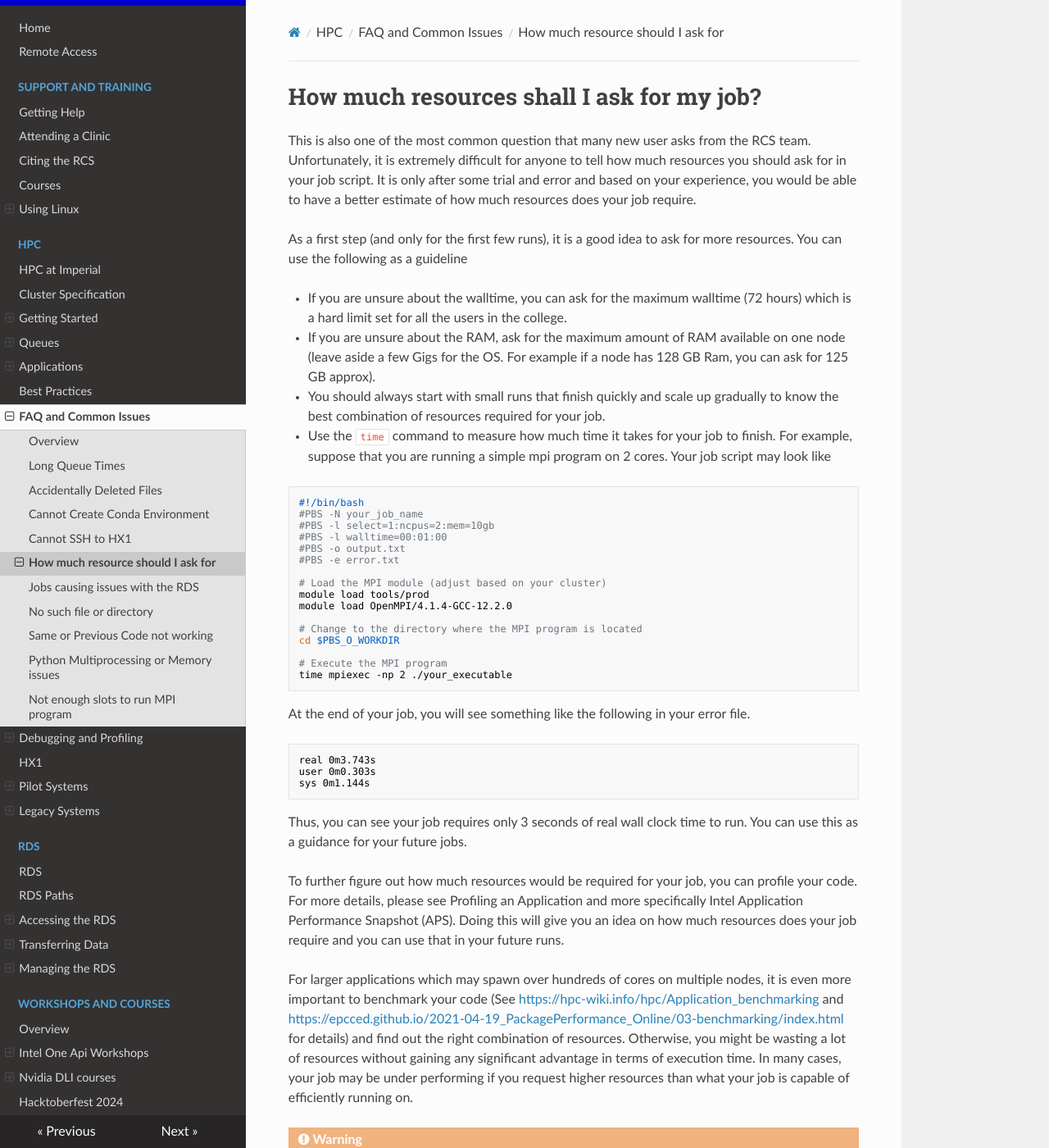
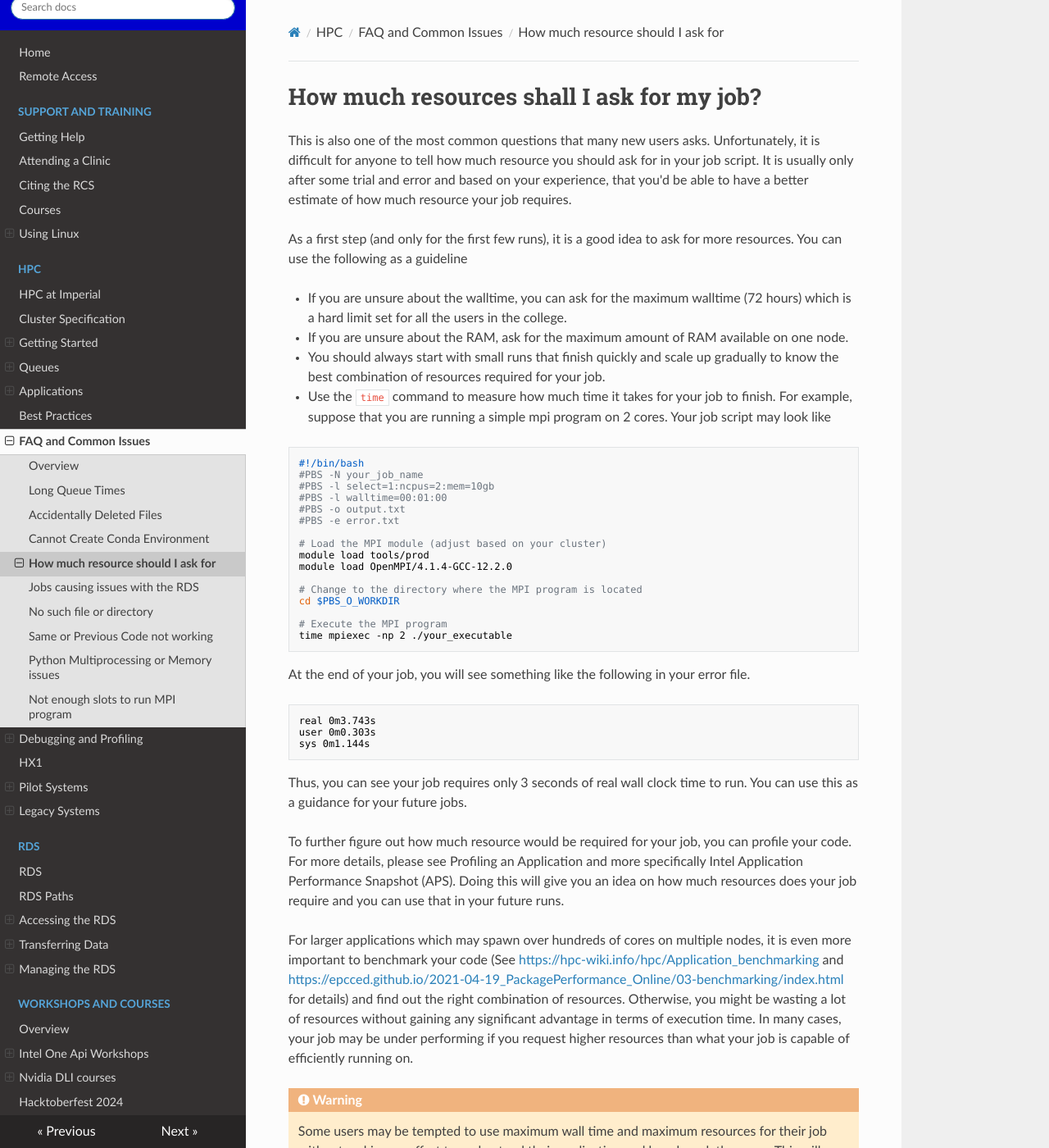
Before and after one commit to ImperialCollegeLondon/icl-rcs-user-guide, an MkDocs documentation site: the page built from docs/hpc/faq/how-much-resource.md, in a window 1280 px wide and 1400 px high. Shown: the whole window at 82% size. Built offline with MkDocs 1.6.1, drawn with Linux system fonts in a browser that asks for light colours; nearby versions of some CDN libraries; some of the changed text lies outside the part shown.

Commit message:
updated how-much-resource page with clarity improvements

```diff
--- a/docs/hpc/faq/how-much-resource.md
+++ b/docs/hpc/faq/how-much-resource.md
@@ -1,11 +1,11 @@
 # How much resources shall I ask for my job?
 
-This is also one of the most common question that many new user asks from the RCS team. Unfortunately, it is extremely difficult for anyone to tell how much resources you should ask for in your job script. It is only after some trial  and error and based on your experience, you would be able to have a better estimate of how much resources does your job require.
+This is also one of the most common questions that many new users asks. Unfortunately, it is difficult for anyone to tell how much resource you should ask for in your job script. It is usually only after some trial and error and based on your experience, that you'd be able to have a better estimate of how much resource your job requires.
 
 As a first step (and only for the first few runs), it is a good idea to ask for more resources.  You can use the following as a guideline
 
 * If you are unsure about the walltime, you can ask for the maximum walltime (72 hours) which is a hard limit set for all the users in the college.
-* If you are unsure about the RAM, ask for the maximum amount of RAM available on one node (leave aside a few Gigs for the OS. For example if a node has 128 GB Ram, you can ask for 125 GB approx).
+* If you are unsure about the RAM, ask for the maximum amount of RAM available on one node.
 * You should always start with small runs that finish quickly and scale up gradually to know the best combination of resources required for your job.
 * Use the `time` command to measure how much time it takes for your job to finish. For example, suppose that you are running a simple mpi program on 2 cores. Your job script may look like
 
@@ -38,7 +38,7 @@ sys 0m1.144s
 
 Thus, you can see your job requires only 3 seconds of real wall clock time to run. You can use this as a guidance for your future jobs.
 
-To further figure out how much resources would be required for your job, you can profile your code. For more details, please see Profiling an Application and more specifically Intel Application Performance Snapshot (APS). Doing this will give you an idea on how much resources does your job require and you can use that in your future runs.
+To further figure out how much resource would be required for your job, you can profile your code. For more details, please see Profiling an Application and more specifically Intel Application Performance Snapshot (APS). Doing this will give you an idea on how much resources does your job require and you can use that in your future runs.
 
 For larger applications which may spawn over hundreds of cores on multiple nodes, it is even more important to benchmark your code (See [https://hpc-wiki.info/hpc/Application_benchmarking](https://hpc-wiki.info/hpc/Application_benchmarking) and [https://epcced.github.io/2021-04-19_PackagePerformance_Online/03-benchmarking/index.html](https://epcced.github.io/2021-04-19_PackagePerformance_Online/03-benchmarking/index.html) for details) and find out the right combination of resources. Otherwise, you might be wasting a lot of resources without gaining any significant advantage in terms of execution time. In many cases, your job may be under performing if you request higher resources than what your job is capable of efficiently running on.
 
@@ -46,7 +46,7 @@ For larger applications which may spawn over hundreds of cores on multiple nodes
 
     Some users may be tempted to use maximum wall time and maximum resources for their job without making an effort to understand their application and benchmark the same. This will effect them negatively in two ways
 
-    1. They will experience longer wait time as mentioned in Long Queue Times.
+    1. They will experience longer wait time as mentioned in [Long Queue Times](./long-queue-times.md).
     1. Their run time may be longer as the increase in communication time between the cores may be much higher than the decrease in the walltime by using more number of cores.
 
 With this, we complete our introductory guidance on how to ask for the right amount of resources for your job and we hope that you will follow this advice in your job submission process.
--- a/mkdocs.yml
+++ b/mkdocs.yml
@@ -77,7 +77,6 @@ nav:
       - Long Queue Times: hpc/faq/long-queue-times.md
       - Accidentally Deleted Files: hpc/faq/deleted-files.md
       - Cannot Create Conda Environment: hpc/faq/cannot-create-conda-env.md
-      - Cannot SSH to HX1: hpc/faq/cannot-ssh-hx1.md
       - How much resource should I ask for: hpc/faq/how-much-resource.md
       - Jobs causing issues with the RDS: hpc/faq/job-issues-rds.md
       - No such file or directory: hpc/faq/bad-interpreter.md
```
